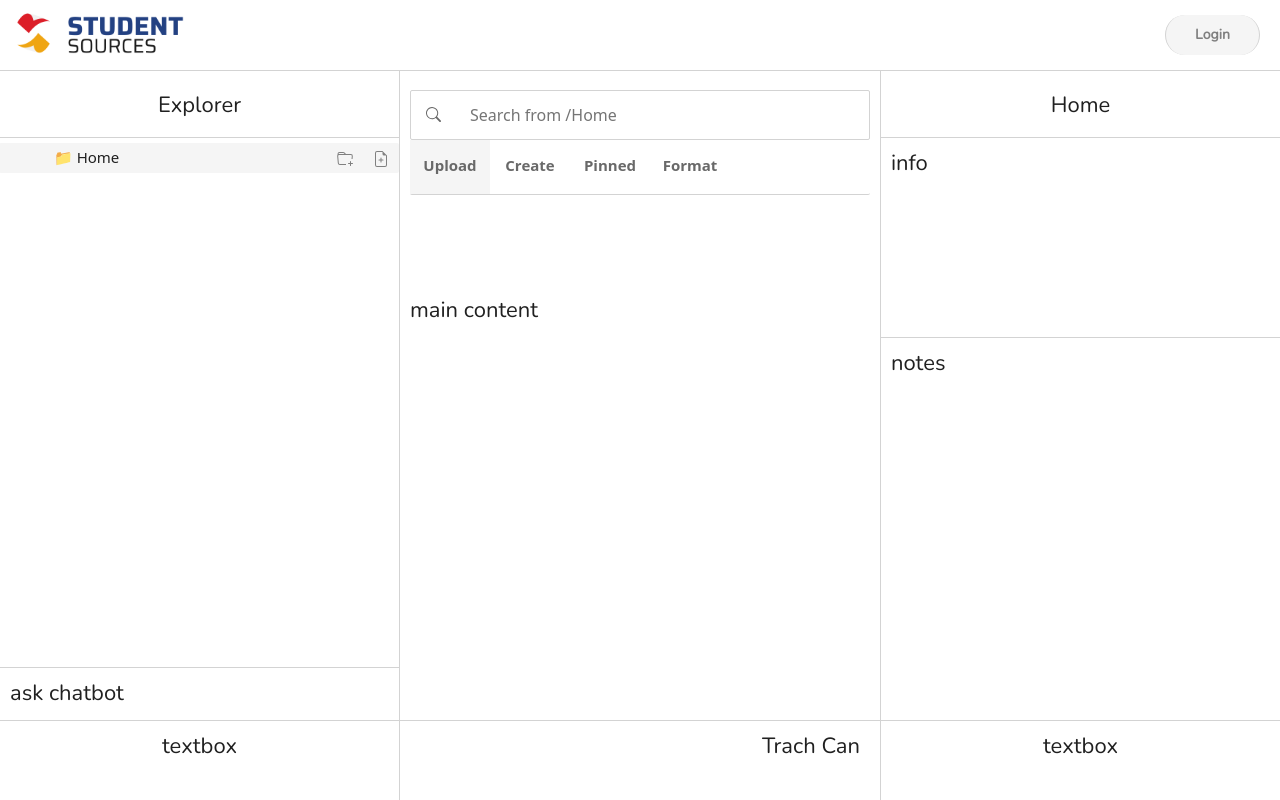
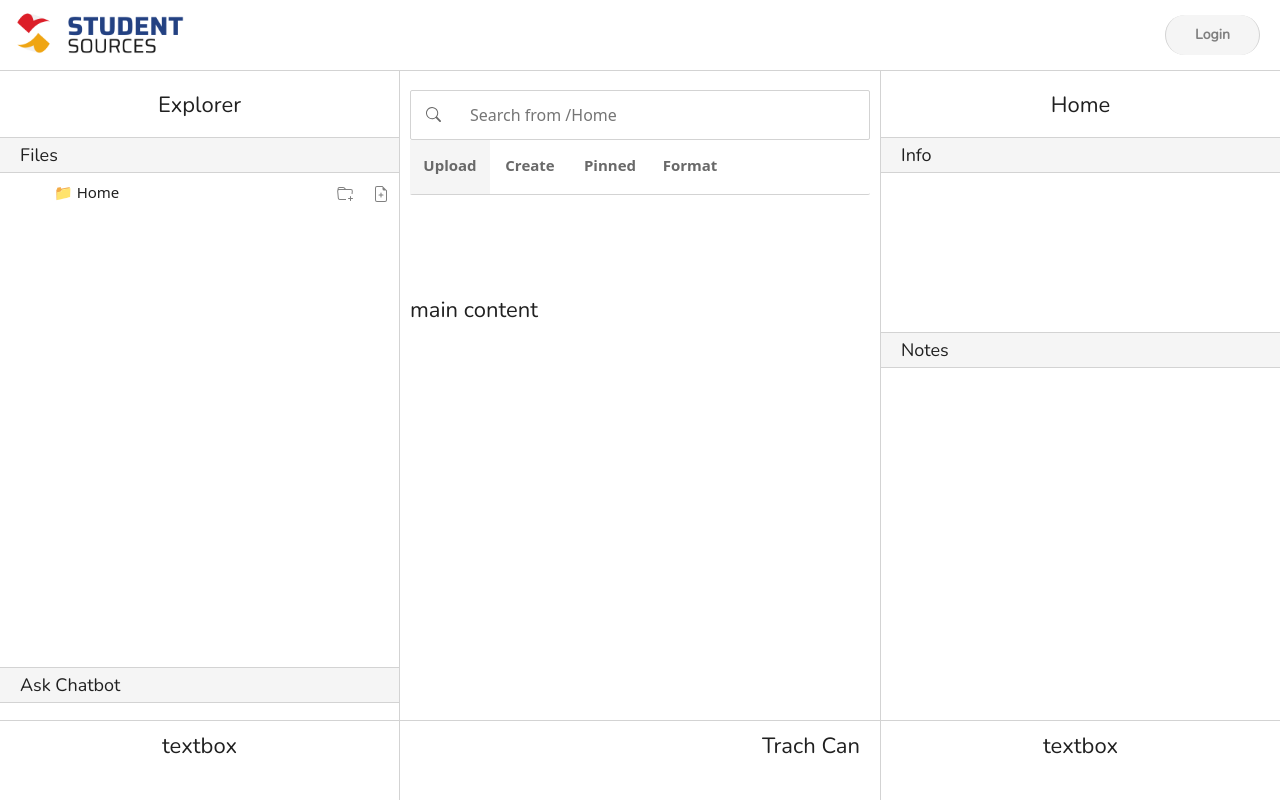
Before and after one commit to KilianKistenbroker/StudentSourcesPrototype, a React (Create React App) app in the folder frontend/: page /student in a window 1280 px wide. Built offline with nearby package versions, Linux system fonts and the light colour scheme.

Commit message:
modularized screensize.js

```diff
--- a/frontend/src/App.js
+++ b/frontend/src/App.js
@@ -50,6 +50,27 @@ function App() {
     }
   };
 
+  // listen for screen resizing here
+  const [windowDimension, setWindowDimension] = useState({
+    winWidth: window.innerWidth,
+    winHeight: window.innerHeight,
+  });
+
+  const detectSize = () => {
+    setWindowDimension({
+      winWidth: window.innerWidth,
+      winHeight: window.innerHeight,
+    });
+  };
+
+  useEffect(() => {
+    window.addEventListener("resize", detectSize);
+
+    return () => {
+      window.removeEventListener("resize", detectSize);
+    };
+  }, [windowDimension]);
+
   // make this pretty later
   if (loading === null) {
     return <div className="App">loading...</div>;
@@ -60,13 +81,25 @@ function App() {
   return (
     <div className="App">
       <Router>
-        <Navbar data={data} />
+        <Navbar data={data} windowDimension={windowDimension} />
 
         <Routes>
-          <Route path="/" element={<Signup data={data} />} />
-          <Route path="/login" element={<Login data={data} />} />
-          <Route path="/sources" element={<Sources data={data} />} />
-          <Route path="/student" element={<Student data={data} />} />
+          <Route
+            path="/"
+            element={<Signup data={data} windowDimension={windowDimension} />}
+          />
+          <Route
+            path="/login"
+            element={<Login data={data} windowDimension={windowDimension} />}
+          />
+          <Route
+            path="/sources"
+            element={<Sources data={data} windowDimension={windowDimension} />}
+          />
+          <Route
+            path="/student"
+            element={<Student data={data} windowDimension={windowDimension} />}
+          />
           <Route path="/terms" element={<Legal />} />
         </Routes>
       </Router>
--- a/frontend/src/index.css
+++ b/frontend/src/index.css
@@ -1025,7 +1025,6 @@ padding: 6px 10px;
     height: 100vh;
     position: fixed;
     overflow-y: auto;
-
     border: 1px solid lightgrey;
     border-top: none;
     border-bottom: none;
@@ -1056,6 +1055,21 @@ padding: 6px 10px;
     border-right: none;
 }
 
+.header-tab {
+    font-size: 18px;
+    /* font-weight: bolder; */
+    height: 35px;
+    align-items: center;
+    background-color: whitesmoke;
+    padding: 5px;
+    padding-left: 20px;
+
+    border: 1px solid lightgrey;
+    border-top: none;
+    border-left: none;
+    border-right: none;
+}
+
 
 /* ----- inner leftside grid content ----- */
 
@@ -1072,7 +1086,7 @@ padding: 6px 10px;
 }
 
 .left-panel-tree {
-    height: 530px;
+    height: 495px;
 
     border: 1px solid lightgrey;
     border-top: none;
@@ -1086,7 +1100,7 @@ padding: 6px 10px;
 }
 
 .left-panel-chatbot {
-    height: 530px;
+    height: 495px;
     padding: 10px;
 }
 
@@ -1121,7 +1135,7 @@ padding: 6px 10px;
 
 .right-panel-info {
 
-    height: 200px;
+    height: 160px;
     padding: 10px;
 
     border: 1px solid lightgrey;
@@ -1132,7 +1146,7 @@ padding: 6px 10px;
 
 .right-panel-notes {
 
-    height: 430px;
+    height: 400px;
     padding: 10px;
 
     border: 1px solid lightgrey;
@@ -1142,7 +1156,7 @@ padding: 6px 10px;
 }
 
 .right-panel-coments {
-    height: 430px;
+    height: 400px;
     padding: 10px;
 }
 
@@ -1204,7 +1218,7 @@ padding: 6px 10px;
 /* ------- directory tree -------- */
 .folder {
     margin-top: 0px;
-    background-color: whitesmoke;
+    /* background-color: whitesmoke; */
     display: flex;
     justify-content: space-between;
     align-items: center;
--- a/frontend/src/layout/Navbar.js
+++ b/frontend/src/layout/Navbar.js
@@ -3,34 +3,9 @@ import { Link, useNavigate } from "react-router-dom";
 import { useState, useEffect } from "react";
 import logo from "../logos/Light-Version.png";
 
-export default function Navbar({ data }) {
+export default function Navbar({ data, windowDimension }) {
   const [topRightNav, setTopRightNave] = useState("Login");
   const navigate = useNavigate();
-
-  // ***************** REUSED CODE *****************
-  const [windowDimension, setWindowDimension] = useState({
-    winWidth: window.innerWidth,
-    winHeight: window.innerHeight,
-  });
-
-  const detectSize = () => {
-    setWindowDimension({
-      winWidth: window.innerWidth,
-      winHeight: window.innerHeight,
-    });
-  };
-
-  useEffect(() => {
-    // reset focus
-    document.activeElement.blur();
-
-    window.addEventListener("resize", detectSize);
-
-    return () => {
-      window.removeEventListener("resize", detectSize);
-    };
-  }, [windowDimension]);
-  // ****************** REUSED CODE *****************
 
   useEffect(() => {
     if (data.currentPoint === "login") {
--- a/frontend/src/pages/Login.js
+++ b/frontend/src/pages/Login.js
@@ -7,7 +7,7 @@ import Footer from "../layout/Footer";
 
 const user_endpoint = "/users";
 
-const Login = ({ data }) => {
+const Login = ({ data, windowDimension }) => {
   const userRef = useRef();
   const errRef = useRef();
   const navigate = useNavigate();
@@ -38,35 +38,6 @@ const Login = ({ data }) => {
   useEffect(() => {
     setErrMsg("");
   }, [user, password]);
-
-  // ***************** REUSED CODE *****************
-  const [windowDimension, setWindowDimension] = useState({
-    winWidth: window.innerWidth,
-    winHeight: window.innerHeight,
-  });
-
-  const detectSize = () => {
-    setWindowDimension({
-      winWidth: window.innerWidth,
-      winHeight: window.innerHeight,
-    });
-  };
-
-  useEffect(() => {
-    userRef.current.focus();
-  }, []);
-
-  useEffect(() => {
-    // reset focus
-    document.activeElement.blur();
-
-    window.addEventListener("resize", detectSize);
-
-    return () => {
-      window.removeEventListener("resize", detectSize);
-    };
-  }, [windowDimension]);
-  // ****************** REUSED CODE *****************
 
   const customLink = (e) => {
     e.preventDefault();
--- a/frontend/src/pages/Signup.js
+++ b/frontend/src/pages/Signup.js
@@ -15,7 +15,7 @@ const email_regex = /^\w+([-+.']\w+)*@\w+([-.]\w+)*\.\w+([-.]\w+)*$/;
 
 const user_endpoint = "/user";
 
-const Signup = ({ data }) => {
+const Signup = ({ data, windowDimension }) => {
   const userRef = useRef();
   const errRef = useRef();
   const navigate = useNavigate();
@@ -83,31 +83,6 @@ const Signup = ({ data }) => {
   useEffect(() => {
     setErrMsg("");
   }, [user, password, firstName, lastName, email]);
-
-  // ***************** REUSED CODE *****************
-  const [windowDimension, setWindowDimension] = useState({
-    winWidth: window.innerWidth,
-    winHeight: window.innerHeight,
-  });
-
-  const detectSize = () => {
-    setWindowDimension({
-      winWidth: window.innerWidth,
-      winHeight: window.innerHeight,
-    });
-  };
-
-  useEffect(() => {
-    // reset focus
-    document.activeElement.blur();
-
-    window.addEventListener("resize", detectSize);
-
-    return () => {
-      window.removeEventListener("resize", detectSize);
-    };
-  }, [windowDimension]);
-  // ****************** REUSED CODE *****************
 
   const customLink = (e) => {
     e.preventDefault();
--- a/frontend/src/pages/Sources.js
+++ b/frontend/src/pages/Sources.js
@@ -6,7 +6,7 @@ import FriendsPending from "../components/FriendsPending";
 import SavedAll from "../components/SavedAll";
 import Users from "../components/Users";
 
-const Sources = ({ data }) => {
+const Sources = ({ data, windowDimension }) => {
   const navigate = useNavigate();
   const [loading, setLoading] = useState(true);
 
--- a/frontend/src/pages/Student.js
+++ b/frontend/src/pages/Student.js
@@ -4,7 +4,7 @@ import folderData from "../data/folderData";
 import useTreeTraversal from "../hooks/useTreeTraversal";
 import StudentSearch from "../components/StudentSearch";
 
-const Student = () => {
+const Student = (data, windowDimension) => {
   const [explorerData, setExplorerData] = useState(folderData);
   const { insertNode } = useTreeTraversal();
   const handleInsertNode = (folderId, item, isFolder) => {
@@ -17,21 +17,26 @@ const Student = () => {
       <div className="grid-foundation">
         <div className="left-panel-grid">
           <div className="left-panel-title">Explorer</div>
+          <div className="header-tab">Files</div>
           <div className="left-panel-tree">
             <DirectoryTree
               handleInsertNode={handleInsertNode}
               explorer={explorerData}
             />
           </div>
-          <div className="left-panel-chatbot">ask chatbot</div>
+          <div className="header-tab">Ask Chatbot</div>
+          <div className="left-panel-chatbot">{/* ask chatbot */}</div>
           <div className="left-panel-textbox">textbox</div>
         </div>
 
         <div className="right-panel-grid">
           <div className="right-panel-title">Home</div>
-          <div className="right-panel-info">info</div>
-          <div className="right-panel-notes">notes</div>
-          <div className="right-panel-coments">comments</div>
+          <div className="header-tab">Info</div>
+          <div className="right-panel-info">{/* info */}</div>
+          <div className="header-tab">Notes</div>
+          <div className="right-panel-notes">{/* notes */}</div>
+          <div className="header-tab">Comments</div>
+          <div className="right-panel-coments">{/* comments */}</div>
           <div className="right-panel-textbox">textbox</div>
         </div>
 
```
